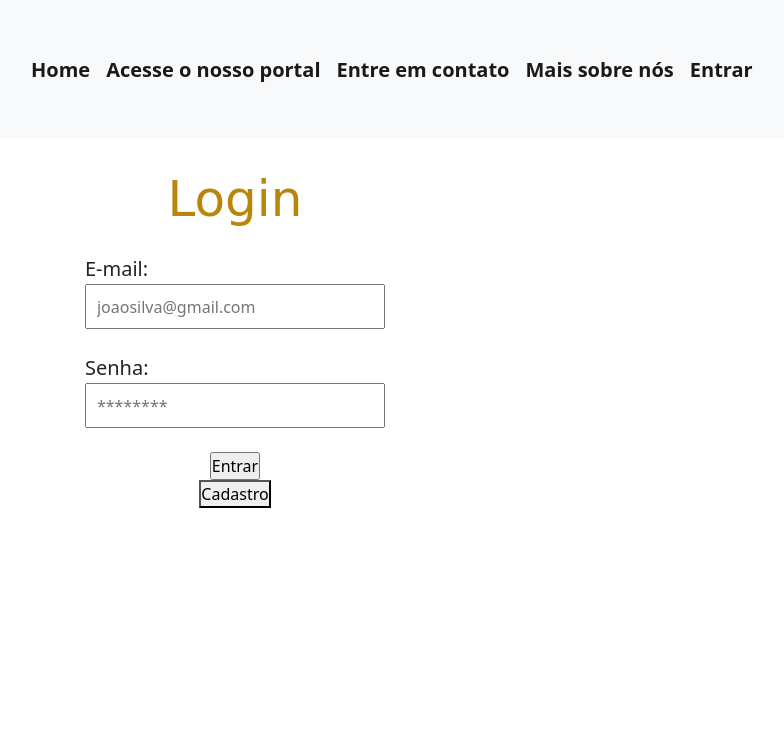
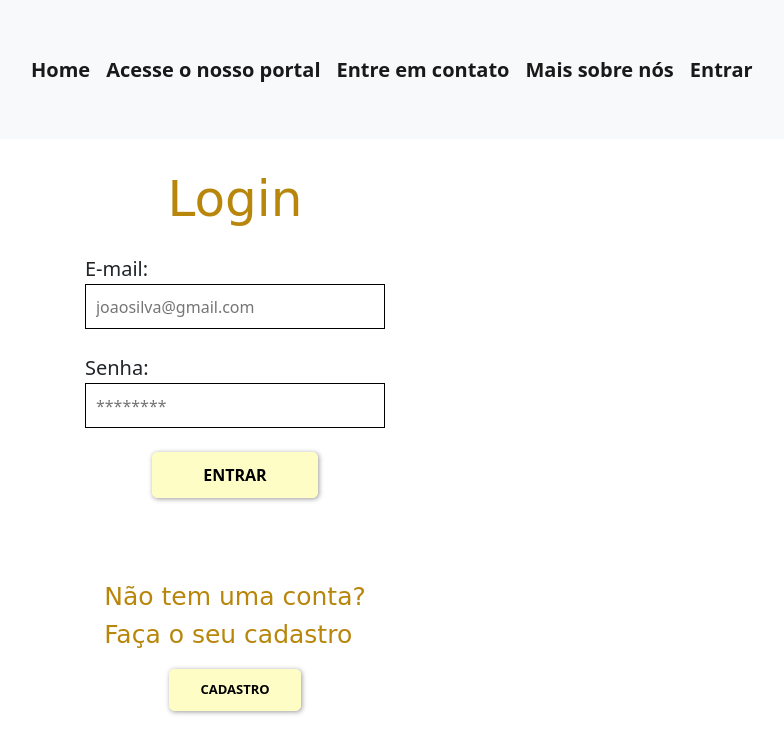
Before and after one commit to GuilhermeLeodeOliveira/tcc-ifsp, a PHP site: page /login.html in a window 1280 px wide. Shown: the top 754 px of the page, without its empty margins (405-1189 px from the left). Run offline with PHP 8.4, Linux system fonts and the light colour scheme; some libraries are stand-ins or nearby versions.

Commit message:
Estilizei a tela de login

```diff
--- a/login.html
+++ b/login.html
@@ -74,12 +74,15 @@
                     <input type="password" name="senha" id="" placeholder="********">
                 </div>
                 <br>
-                <input type="submit" value="Entrar">
+                <input type="submit" value="ENTRAR">
 
             </form>
 
-            <button>Cadastro</button>
-
+            <div class="final-login">
+                <p class="final-login-cadastro">Não tem uma conta? <br>
+                    Faça o seu cadastro</p>
+                <a class="cadastro" href="cadastro.html">CADASTRO</a>
+            </div>
         </div>
     </div>
 
--- a/style/estilo.css
+++ b/style/estilo.css
@@ -42,6 +42,7 @@ h2{
 
 form{
     margin-top: 25px;
+    margin-bottom: 80px;
     text-align: center;
     display: flex;
     flex-direction: column;
@@ -56,16 +57,67 @@ form{
 
 p.comeco{
     font-size: 25px;
+
 }
 
 label{
     font-size: 20px;
+
 }
 
 input[type=email],[type=password]{
     height: 45px;
     width: 100%;
     padding: 10px;
+    border: solid 1px #000;
+}
+
+input[type=submit]{
+    padding: 10px 50px 10px 50px;
+    background-color: #FFFDC6;
+    border-radius: 5px;
+    font-weight: bold;
+
+    -webkit-box-shadow: 1px 1px 5px 0 #9c9a9a;
+    -moz-box-shadow: 1px 1px 5px 0 #9c9a9a;
+    box-shadow: 1px 1px 5px 0 #9c9a9a;
+
+    border: solid #FFFDC6 1px;
+}
+
+input[type=email]:focus, [type=password]:focus{
+    box-shadow: 0 0 0 0;
+    outline: 0;
+    border:outset  2px #000;
+}
+
+.final-login{
+    display: flex;
+    flex-direction: column;
+    align-items: center;
+    font-size: medium;
+}
+
+p.final-login-cadastro{
+    font-family: cursive;
+    color: darkgoldenrod;
+    font-size: 25px;
+}
+
+a.cadastro{
+    padding: 10px 30px 10px 30px;
+    background-color: #FFFDC6;
+    border-radius: 5px;
+    text-decoration: none;
+    color: #000;
+    font-weight: bold;
+    font-size: small;
+
+    -webkit-box-shadow: 1px 1px 5px 0 #9c9a9a;
+    -moz-box-shadow: 1px 1px 5px 0 #9c9a9a;
+    box-shadow: 1px 1px 5px 0 #9c9a9a;
+
+    border: solid #FFFDC6 1px;
 }
 
 p{
```
